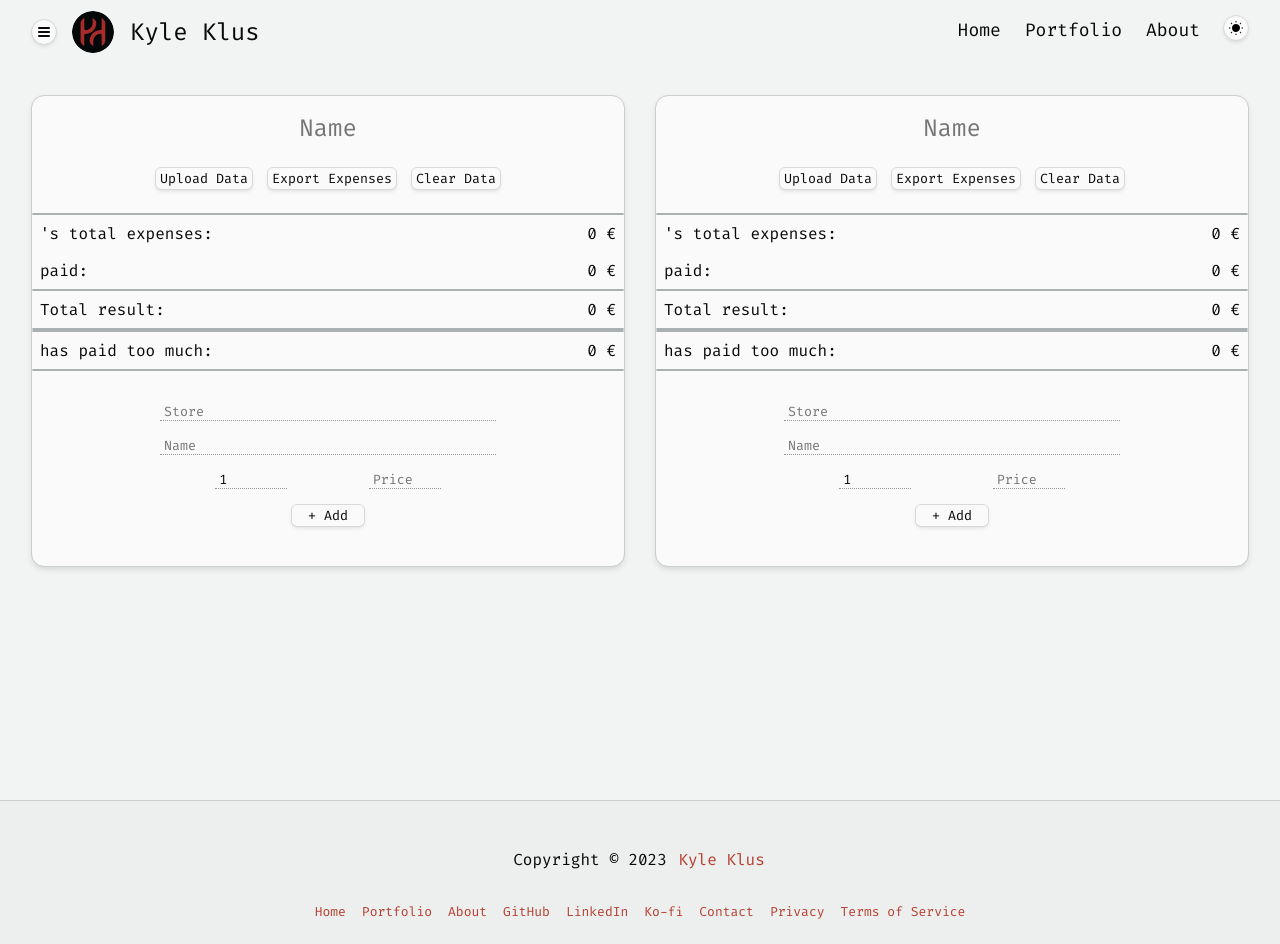
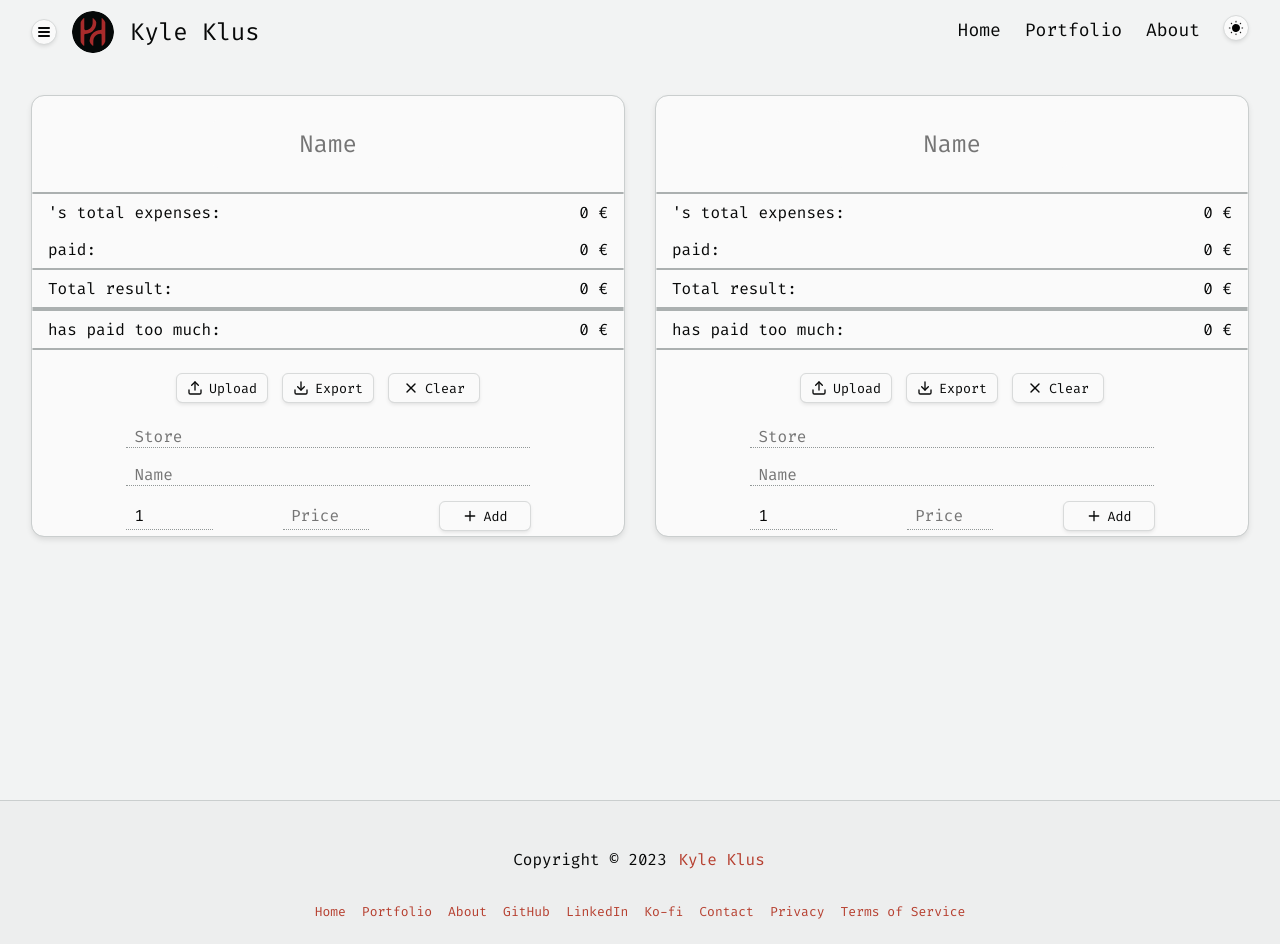
Before and after one commit to KyleKlus/receipt-manager-tool, a Next.js app: page /old-receipt-manager/ in a window 1280 px wide. Built offline with nearby package versions, Linux system fonts and the light colour scheme.

Commit message:
UPDATE: Improved looks of person card

```diff
--- a/package.json
+++ b/package.json
@@ -19,6 +19,7 @@
     "firebase": "^10.6.0",
     "firebase-admin": "^11.11.1",
     "gray-matter": "^4.0.3",
+    "lucide-react": "^0.372.0",
     "markdown-to-jsx": "^7.3.2",
     "moment": "^2.29.4",
     "next": "^14.0.3",
--- a/src/components/receipt-manager/ReceiptManager.tsx
+++ b/src/components/receipt-manager/ReceiptManager.tsx
@@ -2,13 +2,12 @@
 import styles from '@/styles/components/receipt-manager/ReceiptManager.module.css';
 import { useEffect, useState } from 'react';
 import { IReceipt } from '@/interfaces/IReceipt';
-import * as DataParser from '@/handlers/DataParser';
-import * as ReceiptModifier from '@/handlers/ReceiptModifier';
 import PersonCard from '@/components/receipt-manager/personCell/PersonCard';
 import ReceiptsTable from '@/components/receipt-manager/personCell/ReceiptsTable';
 import { Category } from '@/handlers/DataParser';
-import { IReceiptItem } from '@/interfaces/IReceiptItem';
 import useStorage from '@/hooks/useStorage';
+import * as DataParser from '@/handlers/DataParser';
+import * as ReceiptModifier from '@/handlers/ReceiptModifier';
 
 
 export default function ReceiptManager(props: {
--- a/src/components/receipt-manager/personCell/PersonCard.tsx
+++ b/src/components/receipt-manager/personCell/PersonCard.tsx
@@ -8,6 +8,7 @@ import * as Calculator from '@/handlers/Calculator';
 import ReceiptsOverview from './ReceiptsOverview';
 import moment from 'moment';
 import { IResult } from '@/interfaces/IResult';
+import { Download, Plus, Upload, X } from 'lucide-react';
 
 export default function PersonCard(props: {
     myName: string,
@@ -97,13 +98,27 @@ export default function PersonCard(props: {
             <input className={[styles.personName].join(' ')} type={'text'} value={myName} placeholder={'Name'} onChange={(e) => {
                 setPersonName(e.currentTarget.value, isFirst);
             }} />
-            <div className={[styles.personHeader].join(' ')}>
+            <ReceiptsOverview
+                myName={myName}
+                otherName={otherName}
+                myReceiptsExpenses={myReceiptsExpenses}
+                myItemsFromMe={myItemsFromMe}
+                sharedFromMe={sharedFromMe}
+                myExpensesFromMe={myExpensesFromMe}
+                myItemsFromOther={myItemsFromOther}
+                sharedFromOther={sharedFromOther}
+                myExpensesFromOther={myExpensesFromOther}
+                myTotalExpenses={myTotalExpenses}
+                rejectedFromMe={rejectedFromMe}
+                result={result}
+            />
+            <div className={[styles.fileControls].join(' ')}>
                 <button className={[styles.fancyButton].join('')} onClick={() => {
                     if (typeof window !== null && typeof window !== undefined) {
                         window.document.getElementById(isFirst ? 'firstUpload' : 'secondUpload')!.click()
                     }
                 }}>
-                    Upload Data
+                    <Upload width={16} /> Upload
                 </button>
                 <button disabled={myReceipts.length === 0 && otherReceipts.length === 0} className={[styles.fancyButton].join('')} onClick={() => {
                     const resultData: IResult = {
@@ -122,32 +137,17 @@ export default function PersonCard(props: {
 
                     DataParser.downloadEXCEL('Expenses_' + moment().format('DD_MM_YYYY'), myName, otherName, myReceipts, otherReceipts, resultData);
                 }}>
-                    Export Expenses
+                    <Download width={16} /> Export
                 </button>
                 <button className={[styles.fancyButton].join('')} onClick={() => {
                     setReceipts([], isFirst);
                 }}>
-                    Clear Data
+                    <X width={16} /> Clear
                 </button>
 
 
                 <input type='file' id={isFirst ? 'firstUpload' : 'secondUpload'} accept='.csv' multiple={true} onChange={handleFileUpload} style={{ display: 'none' }} />
             </div>
-            <ReceiptsOverview
-                myName={myName}
-                otherName={otherName}
-                myReceiptsExpenses={myReceiptsExpenses}
-                myItemsFromMe={myItemsFromMe}
-                sharedFromMe={sharedFromMe}
-                myExpensesFromMe={myExpensesFromMe}
-                myItemsFromOther={myItemsFromOther}
-                sharedFromOther={sharedFromOther}
-                myExpensesFromOther={myExpensesFromOther}
-                myTotalExpenses={myTotalExpenses}
-                rejectedFromMe={rejectedFromMe}
-                result={result}
-            />
-
             <div className={[styles.personAddItemWrapper].join(' ')}>
                 <input placeholder='Store' type='text' value={newItemStore}
                     onKeyDown={(k) => {
@@ -169,7 +169,7 @@ export default function PersonCard(props: {
                         setNewItemStore(e.target.value)
                         setNewItemName(e.target.value)
                     }} />
-                <div className={[styles.numberWrapper].join(' ')}>
+                <div className={[styles.hBox].join(' ')}>
                     <input placeholder='Amount' type='number' value={Number.isNaN(newItemAmount) ? '' : newItemAmount} step="1" min="1"
                         onKeyDown={(k) => {
                             if (k.key === 'Enter') {
@@ -188,10 +188,11 @@ export default function PersonCard(props: {
                         onChange={(e) => {
                             setNewItemPrice(e.target.valueAsNumber)
                         }} />
+                    <button className={[styles.fancyButton].join('')} onClick={() => {
+                        handleAddItem();
+                    }}><Plus width={16} /> Add</button>
                 </div>
-                <button className={[styles.fancyButton].join('')} onClick={() => {
-                    handleAddItem();
-                }}>+ Add</button>
+
 
             </div>
         </div>
--- a/src/styles/components/receipt-manager/ReceiptManager.module.css
+++ b/src/styles/components/receipt-manager/ReceiptManager.module.css
@@ -13,7 +13,7 @@
 .split {
     width: 100%;
     display: flex;
-    flex-wrap: wrap;
+    flex-wrap: nowrap;
     flex-direction: row;
 
     justify-content: center;
@@ -133,6 +133,12 @@
 @media (prefers-reduced-motion) {}
 
 
+@media (max-width: 990px) {
+    .split {
+        flex-wrap: wrap;
+    }
+}
+
 
 /* Mobile */
 @media (max-width: 650px) {
--- a/src/styles/components/receipt-manager/personCell/PersonCard.module.css
+++ b/src/styles/components/receipt-manager/personCell/PersonCard.module.css
@@ -1,6 +1,7 @@
 .personCard {
-    padding: 8px 0;
+    padding: 24px 0;
     flex-grow: 1;
+    height: 440px;
     display: flex;
     flex-direction: column;
     align-items: center;
@@ -8,16 +9,15 @@
     border-radius: var(--border-radius);
     outline: 1px solid var(--bg-color-40);
     box-shadow: var(--shadowElevation_4);
-
+    gap: 24px;
 }
 
-.personHeader {
+.fileControls {
     display: flex;
     flex-wrap: wrap;
     flex-direction: row;
     justify-content: center;
     align-items: center;
-    margin-bottom: 24px;
     gap: 16px;
 }
 
@@ -27,12 +27,16 @@
     font-size: x-large;
     text-align: center;
     max-width: 16ch;
-    margin-bottom: 16px;
     box-shadow: none !important;
 }
 
 .fancyButton {
+    width: 90px;
     padding: 2px 4px;
+    display: flex;
+    justify-content: center;
+    align-items: center;
+    gap: 6px;
 }
 
 .personAddItemWrapper {
@@ -42,25 +46,29 @@
     justify-content: center;
     align-items: center;
 
-    margin-top: 32px;
-    margin-bottom: 32px;
+    gap: 16px;
+}
 
-    width: 42ch;
-
-    gap: 16px;
+.hBox{
+    display: flex;
+    flex-direction: row;
+    flex-wrap: nowrap;
+    justify-content: space-between;
+    width: 100%;
 }
 
 
 .personAddItemWrapper input[type='text'],
 .personAddItemWrapper input[type='number'] {
     appearance: none;
-    padding: 0 4px;
+    padding: 0 8px;
     background-color: transparent;
     border: none;
     border-bottom: 1px dotted var(--bg-color-70);
     transition: border 200ms ease;
     box-shadow: none;
     border-radius: 0;
+    font-size: 1rem;
 }
 
 .personAddItemWrapper input[type='text']:is(:hover, :focus-visible),
@@ -77,19 +85,6 @@
 .personAddItemWrapper > *:nth-child(2) {
     width: 42ch;
 }
-
-.personAddItemWrapper > *:nth-child(3) {
-    display: flex;
-    gap: 8.5ch;
-}
-
-.personAddItemWrapper > *:nth-child(4) {
-    width: 9ch;
-}
-
-
-
-
 
 
 /* Enable hover only on non-touch devices */
--- a/src/styles/components/receipt-manager/personCell/ReceiptsOverview.module.css
+++ b/src/styles/components/receipt-manager/personCell/ReceiptsOverview.module.css
@@ -27,7 +27,6 @@
     border-right: 1px solid var(--bg-color-50);
 }
 
-
 .personTableSum {
     display: flex;
     flex-wrap: wrap;
@@ -46,7 +45,7 @@
 }
 
 .personTableSum div {
-    padding: 0 8px;
+    padding: 0 16px;
 }
 
 @media (max-width: 500px) {
```
Also changed, not shown: 1 other file (tests, documents, lock files or other folders).
